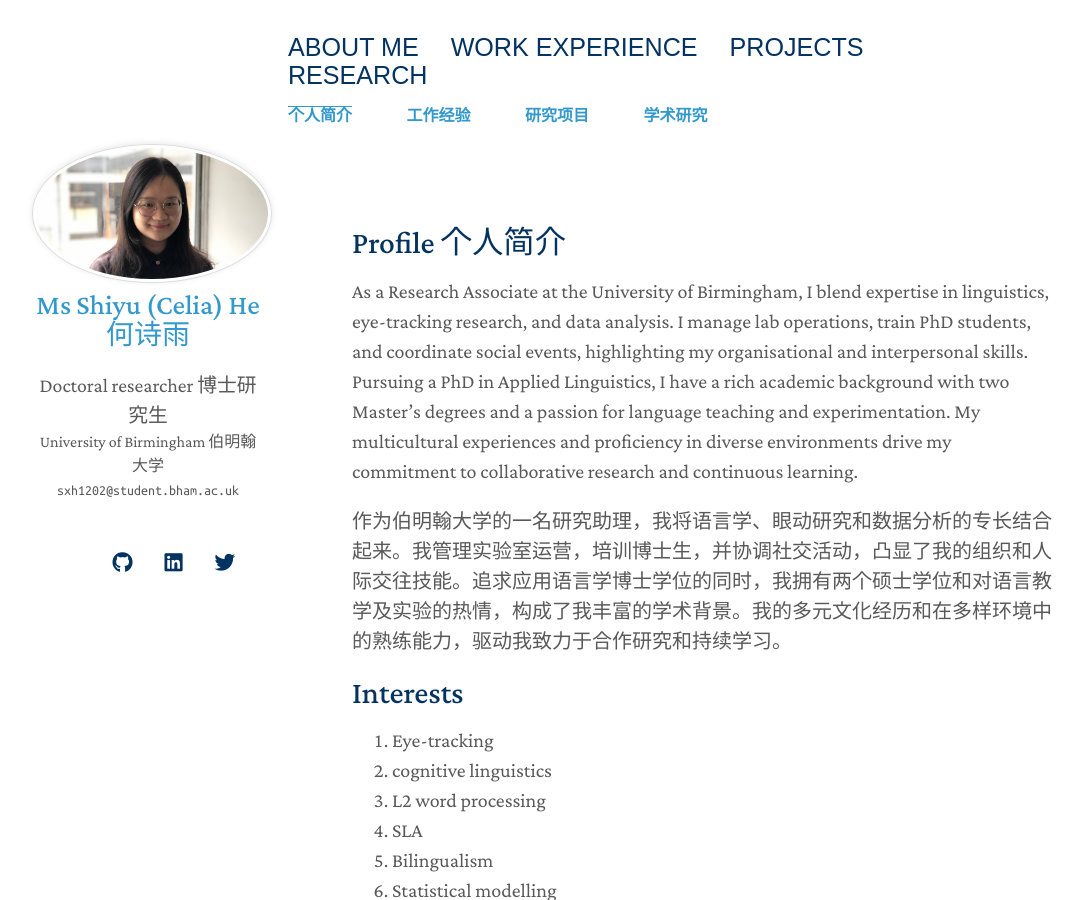
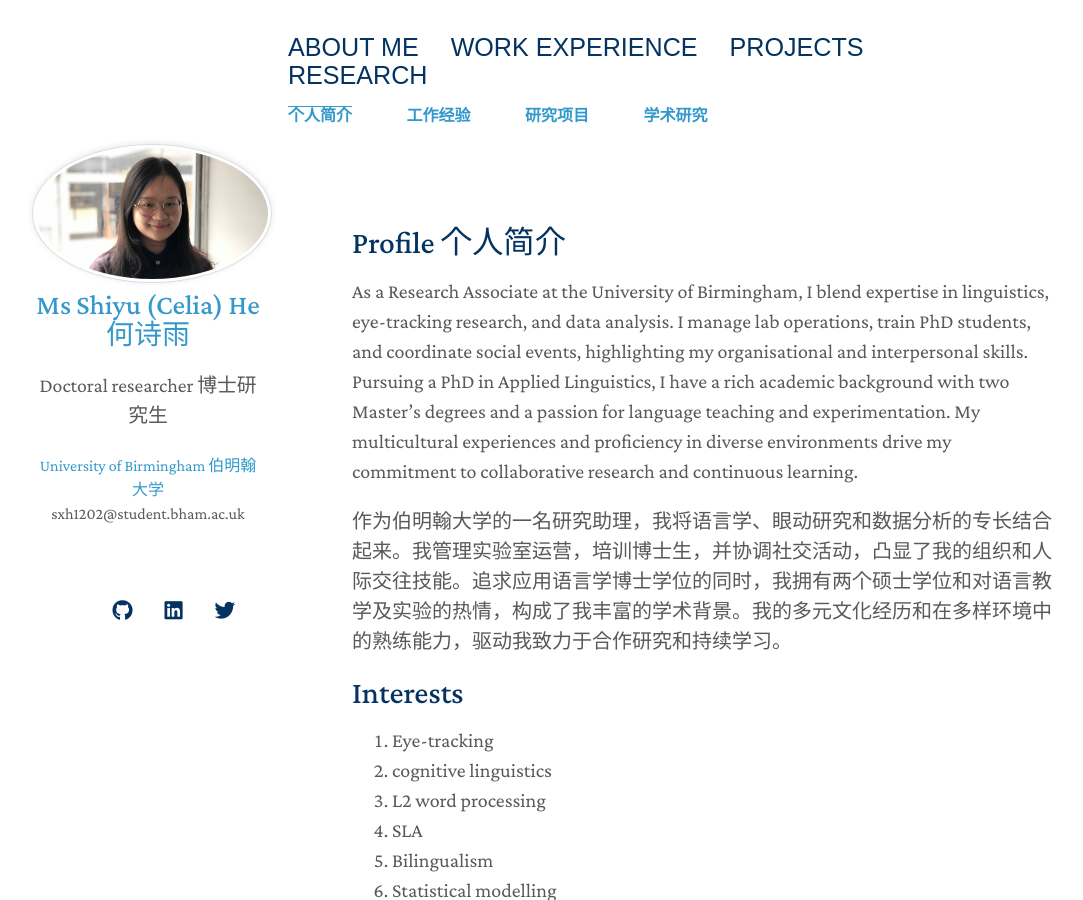
Before and after one commit to ShiyuHeCelia/ShiyuHeCelia.github.io, a Jekyll site: the page built from index.md, in a window 1280 px wide and 900 px high. Shown: the whole window, without its empty margins (96-1179 px from the left). Built offline with Jekyll 4.4.1, drawn with Linux system fonts in a browser that asks for light colours; nearby versions of some CDN libraries; comment, search, counter and statistics services are not loaded; a style sheet for code colours, icons or effects is not loaded; our own code applies the rules of GitHub Pages for plain Markdown files.

Commit message:
Update author-bio.html

```diff
--- a/_includes/author-bio.html
+++ b/_includes/author-bio.html
@@ -1,4 +1,3 @@
-
 {% if site.avatar %}
 <a class="image avatar"><img src="{{ site.avatar }}" alt="avatar" /></a>
 {% endif %}
@@ -6,15 +5,15 @@
 <h1><a href="{{ site.url }}">{{ site.title }}</a></h1>
 
 {% if site.position %}
-        <position style="font-size:1.10rem;">{{ site.position }}</position>
+<div style="font-size:1.10rem;">{{ site.position }}</div>
 <br>
 {% endif %}
 {% if site.affiliation %}
-        <a href="{{ site.affiliation_link }}" rel="noopener"><autocolor>{{ site.affiliation }}</autocolor></a>
+<a href="{{ site.affiliation_link }}" rel="noopener">{{ site.affiliation }}</a>
 <br>
 {% endif %}
 {% if site.email %}
-        <email>{{ site.email }}</email>
+<div>{{ site.email }}</div>
 {% endif %}
 
 <br>
```
Lines whose indentation alone changed are shown as unchanged.
